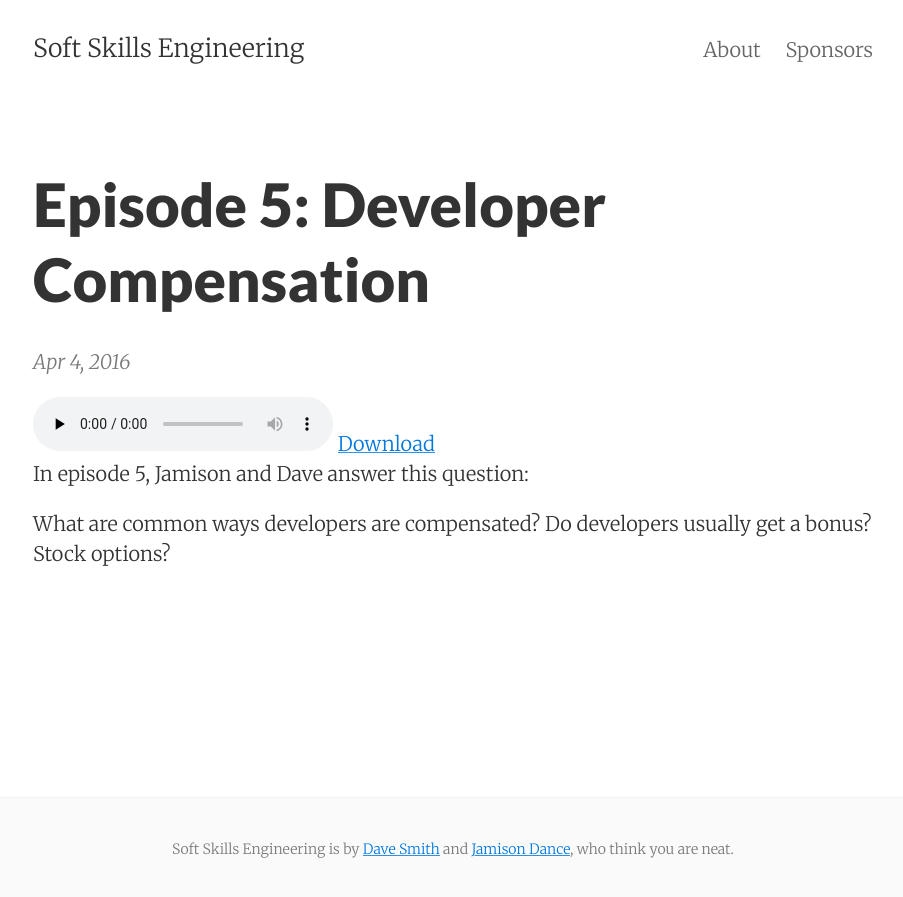
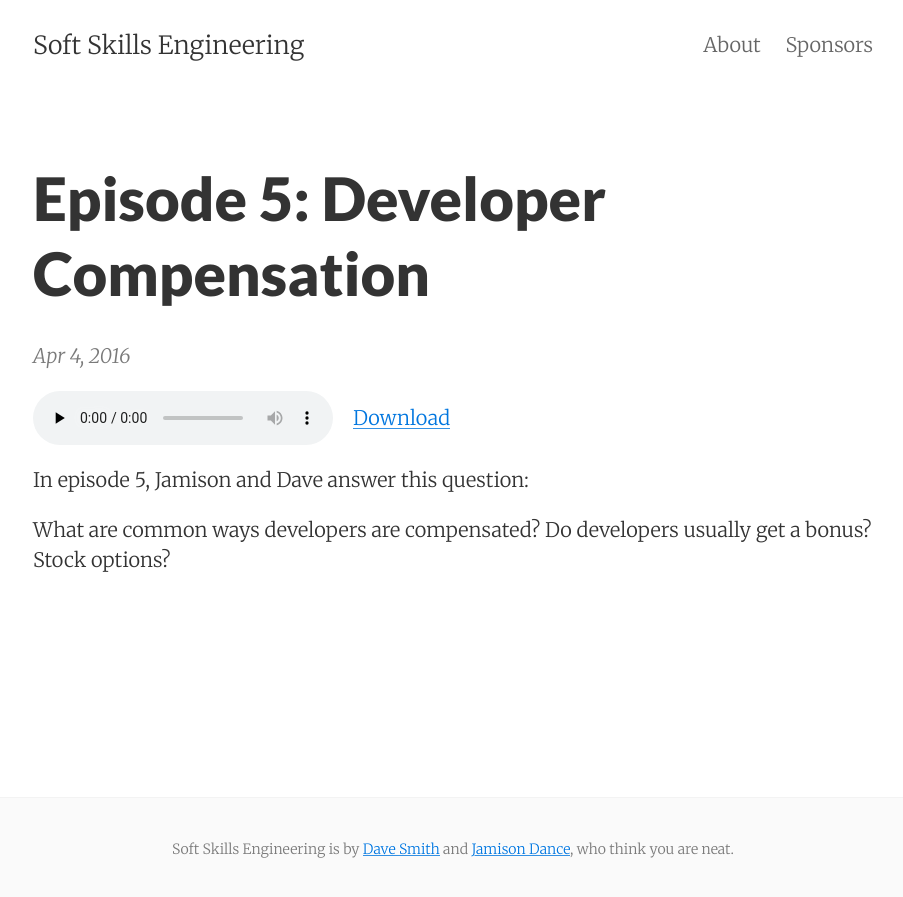
Before and after one commit to soft-skills-engineering/website, a Jekyll site: the page built from _posts/2016-04-04-episode-5-developer-compensation.md, in a window 1280 px wide. Shown: the top 897 px of the page, without its empty margins (187-1090 px from the left). Built offline with Jekyll 4.4.1, drawn with Linux system fonts in a browser that asks for light colours.

Commit message:
tweak some style things ☃️

```diff
--- a/_includes/header.html
+++ b/_includes/header.html
@@ -1,7 +1,9 @@
 <header class="site-header px2 px-responsive">
   <div class="mt2 wrap">
     <div class="measure">
-      <a href="{{ site.url }}" class="site-title">{{ site.title }}</a>
+      <h1 class="h3 site-title">
+        <a class="site-title-link" href="{{ site.url }}">{{ site.title }}</a>
+      </h1>
       <nav class="site-nav">
         {% include navigation.html %}
       </nav>
--- a/_layouts/post.html
+++ b/_layouts/post.html
@@ -27,15 +27,13 @@ layout: default
 <article class="post-content">
 
   {% if page.file %}
-    <audio src="{{ page.file }}" preload="none" controls="controls" type="audio/mp3">
-      Your browser doesn't support the <code>audio</code> element.
-    </audio>
+    <div class="audio-player">
+      <audio src="{{ page.file }}" preload="none" controls="controls" type="audio/mp3">
+        Your browser doesn't support the <code>audio</code> element.
+      </audio>
 
-    <a href="{{ page.file }}">Download</a>
-  {% endif %}
-
-  {% if page.soundcloud %}
-    {{ page.soundcloud }}
+      <a href="{{ page.file }}">Download</a>
+    </div>
   {% endif %}
 
   {{ content }}
--- a/_sass/_header.scss
+++ b/_sass/_header.scss
@@ -12,6 +12,12 @@
 
 .site-header .site-title {
   font-size: $h2;
+  font-family: $font-family;
+  margin: 0;
+}
+
+.site-title .site-title-link {
+  font-size: inherit;
 }
 
 .site-nav {
--- a/_sass/_media-queries.scss
+++ b/_sass/_media-queries.scss
@@ -27,7 +27,7 @@
 
   .site-header .site-nav {
     float: right;
-    margin-top: .25rem;
+    margin-top: 0;
   }
 
   blockquote {
--- a/_sass/_posts.scss
+++ b/_sass/_posts.scss
@@ -46,3 +46,13 @@
 .related-post-title {
   border-bottom: thin solid #f3f3f3;
 }
+
+.audio-player {
+  align-items: center;
+  display: flex;
+  margin-bottom: 1em;
+}
+
+.audio-player audio {
+  margin-right: 1em;
+}
```
Also changed, not shown: index.html (+2 -24 lines).
